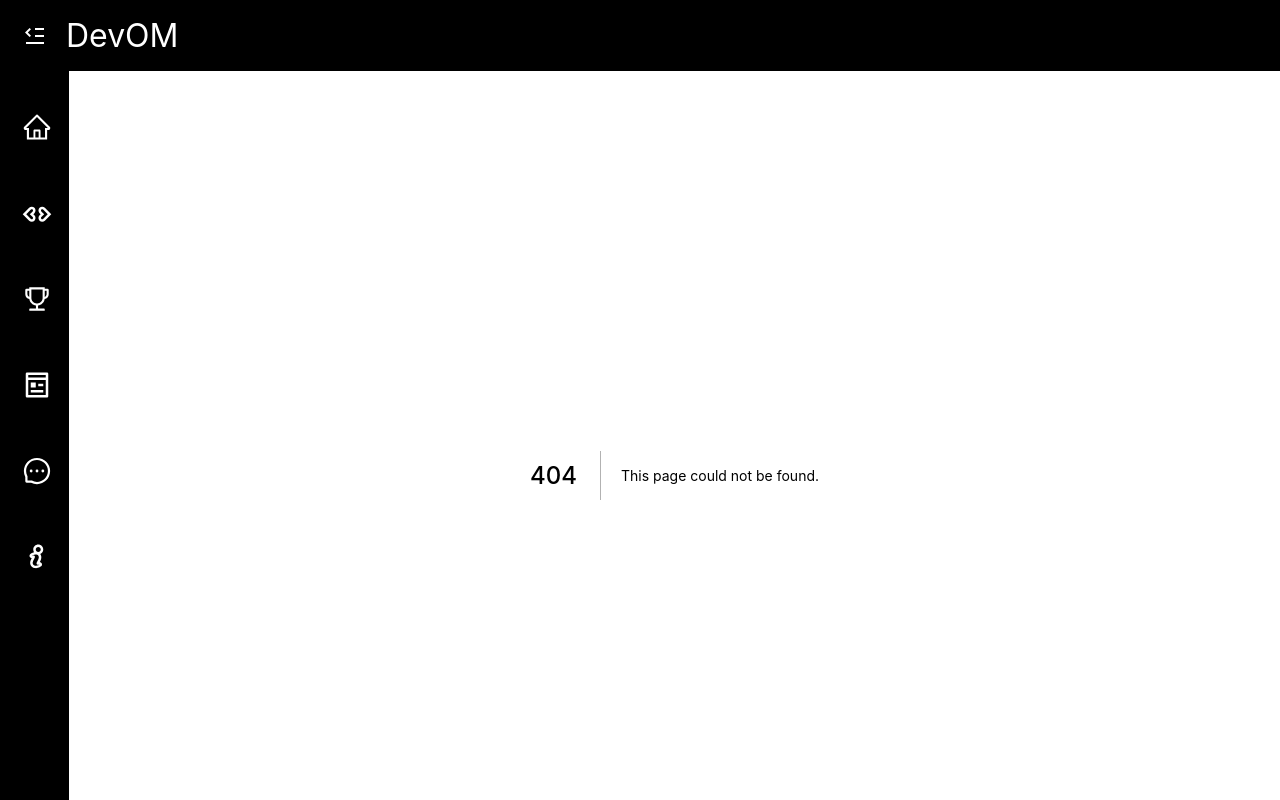
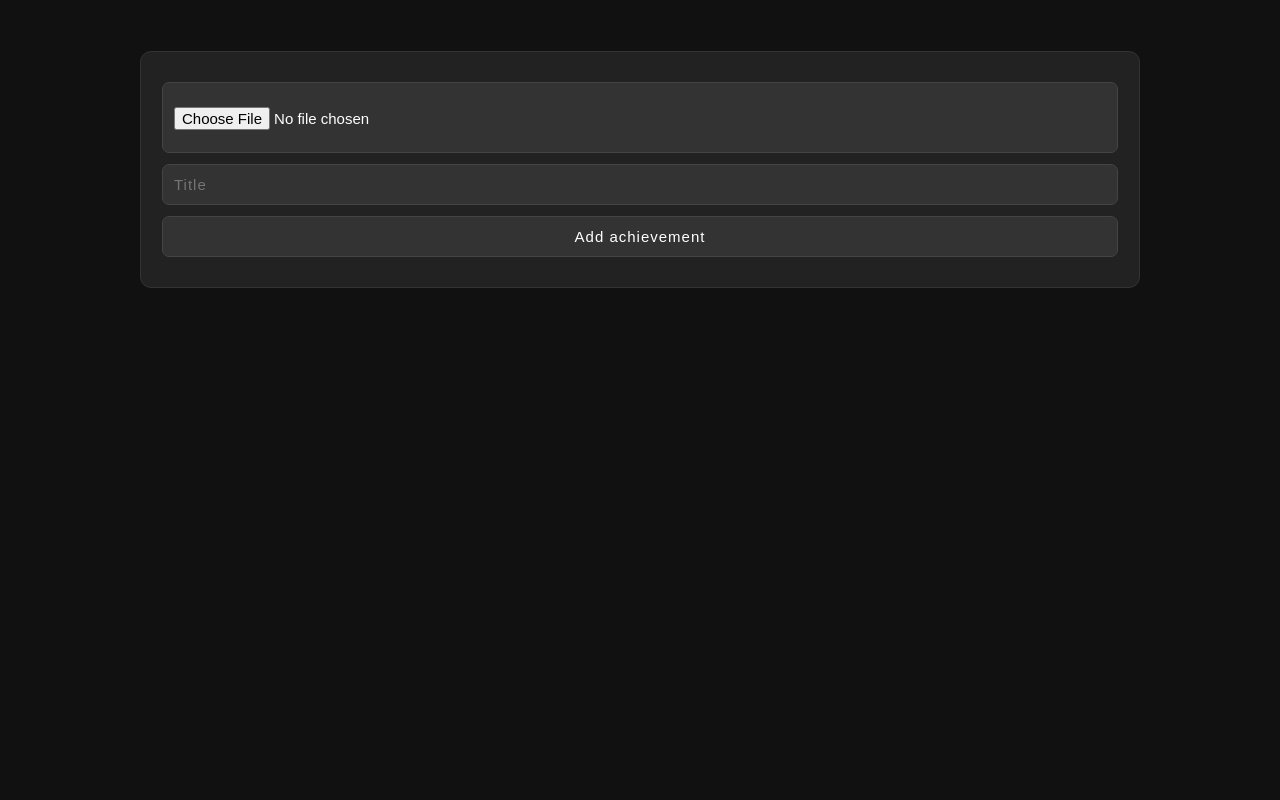
Before and after one commit to DevOM3/portfolio, a Next.js app: page /admin/achievements in a window 1280 px wide. Before the commit this address had no page. Built offline with nearby package versions, Linux system fonts and the light colour scheme.

Commit message:
While creating achievements admin panel

```diff
--- a/components/commons/Layout.tsx
+++ b/components/commons/Layout.tsx
@@ -27,16 +27,40 @@ const Layout = ({ children }: any) => {
 
   return (
     <div className={layoutStyles.layout}>
-      {router.pathname !== "/admin" && <AppBar open={open} setOpen={setOpen} />}
+      {router.pathname !== "/admin" &&
+        router.pathname !== "/admin/projects" &&
+        router.pathname !== "/admin/achievements" &&
+        router.pathname !== "/admin/blog" &&
+        router.pathname !== "/admin/contact" && (
+          <AppBar open={open} setOpen={setOpen} />
+        )}
       <div className={layoutStyles.navigationContainer}>
-        {router.pathname !== "/admin" && (
+        {router.pathname !== "/admin" &&
+          router.pathname !== "/admin/projects" &&
+          router.pathname !== "/admin/achievements" &&
+          router.pathname !== "/admin/blog" &&
+          router.pathname !== "/admin/contact" && (
             <Navbar
               open={open}
               setOpen={setOpen}
               mediaQueryMatch={mediaQueryMatch}
             />
           )}
-        <div className={layoutStyles.main}>{children}</div>
+        <div
+          className={layoutStyles.main}
+          style={{
+            border:
+              router.pathname !== "/admin" &&
+              router.pathname !== "/admin/projects" &&
+              router.pathname !== "/admin/achievements" &&
+              router.pathname !== "/admin/blog" &&
+              router.pathname !== "/admin/contact"
+                ? "4ps solid white"
+                : "none",
+          }}
+        >
+          {children}
+        </div>
       </div>
     </div>
   );
--- /dev/null
+++ b/pages/admin/achievements.tsx
@@ -0,0 +1,52 @@
+import React, { FormEvent, useState } from "react";
+import { storage } from "../../services/firebase";
+import adminAchievementStyles from "../../styles/pages/admin/AdminAchievements.module.css";
+
+const Achievements = () => {
+  const [image, setImage] = useState(null);
+  const [title, setTitle] = useState("");
+  const [loading, setLoading] = useState(false);
+
+  const uploadAchievement = async (e: FormEvent) => {
+    e.preventDefault();
+
+    setLoading(true);
+    await storage.ref("/");
+    setLoading(false);
+  };
+
+  return (
+    <div className={adminAchievementStyles.adminAchievements}>
+      <form
+        className={adminAchievementStyles.form}
+        onSubmit={(e: FormEvent) => uploadAchievement(e)}
+      >
+        <input
+          id="imageInput"
+          type="file"
+          accept="images/"
+          className={adminAchievementStyles.imageInput}
+          placeholder="Click here or drag and drop an image to upload"
+          required
+        />
+        <input
+          type="text"
+          placeholder="Title"
+          className={adminAchievementStyles.titleInput}
+          required
+        />
+        {loading ? (
+          <progress className={adminAchievementStyles.progress} />
+        ) : (
+          <input
+            type="submit"
+            value="Add achievement"
+            className={adminAchievementStyles.submitButton}
+          />
+        )}
+      </form>
+    </div>
+  );
+};
+
+export default Achievements;
--- /dev/null
+++ b/styles/pages/admin/AdminAchievements.module.css
@@ -0,0 +1,72 @@
+.adminAchievements {
+  min-height: 100vh;
+  background: #111;
+  display: flex;
+  flex-direction: column;
+  padding-top: 51px;
+}
+
+.form {
+  width: 100%;
+  max-width: 1000px;
+  display: flex;
+  flex-direction: column;
+  justify-content: center;
+  padding: 30px;
+  padding-left: 21px;
+  padding-right: 21px;
+  background: #222;
+  border: 1px solid #333;
+  border-radius: 11px;
+  margin-left: auto;
+  margin-right: auto;
+}
+
+.imageInput {
+  background: #333;
+  width: 100%;
+  font-size: 15px;
+  padding: 11px;
+  padding-left: 11px;
+  padding-right: 11px;
+  border-radius: 7px;
+  border: 1px solid #444;
+  color: white;
+  height: 71px;
+  display: flex;
+  justify-content: center;
+  align-items: center;
+  padding-top: 24px;
+}
+
+.titleInput {
+  margin-top: 11px;
+  background: #333;
+  font-size: 15px;
+  padding: 11px;
+  padding-left: 11px;
+  padding-right: 11px;
+  border-radius: 7px;
+  border: 1px solid #444;
+  color: white;
+  letter-spacing: 1px;
+}
+
+.submitButton {
+  margin-top: 11px;
+  background: #333;
+  font-size: 15px;
+  padding: 11px;
+  padding-left: 11px;
+  padding-right: 11px;
+  border-radius: 7px;
+  border: 1px solid #444;
+  color: white;
+  letter-spacing: 1px;
+}
+
+.progress {
+  margin-top: 21px;
+  margin-left: auto;
+  margin-right: auto;
+}
```
Lines whose indentation alone changed are shown as unchanged.
